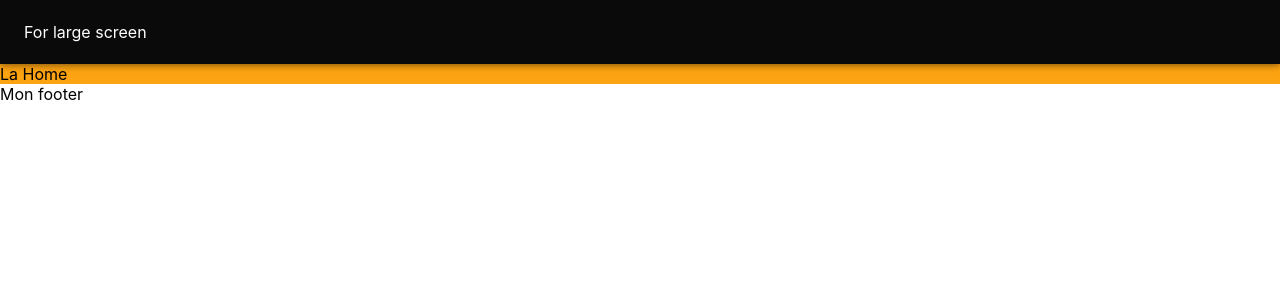
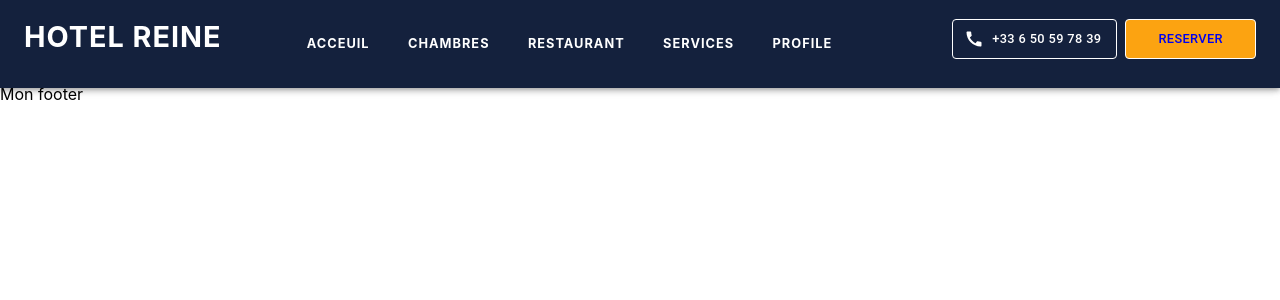
Before and after one commit to zoutigo/REINE-HOTEL, a React (Create React App) app in the folder client/: page / in a window 1280 px wide. Shown: the top 300 px of the page. Built offline with nearby package versions, Linux system fonts and the light colour scheme.

Commit message:
implement header toolbar and navigation for large screens

```diff
--- a/client/public/index.html
+++ b/client/public/index.html
@@ -26,7 +26,7 @@
     -->
     <title>React App</title>
   </head>
-  <body>
+  <body style='text-decoration: none;list-style: none;margin: 0px;padding: 0px;'>
     <noscript>You need to enable JavaScript to run this app.</noscript>
     <div id="root"></div>
     <!--
--- a/client/src/components/header/LargeToolbar.js
+++ b/client/src/components/header/LargeToolbar.js
@@ -1,10 +1,116 @@
 import React from 'react'
-import { Toolbar } from '@material-ui/core'
+import { Box, Button, Grid, Toolbar, Typography } from '@material-ui/core'
+import {makeStyles} from '@material-ui/styles'
+import CallIcon from '@material-ui/icons/Call';
+import {NavLink} from 'react-router-dom'
+
+const useStyles = makeStyles((theme)=>({
+    root: {
+        flexGrow: 1,
+        backgroundColor: theme.palette.blue.main,
+        minHeight: '11vh'
+
+      },
+      menuButton: {
+        marginRight: theme.spacing(1),
+      },
+      logo: {
+        flexGrow: 1,
+        textTransform: 'uppercase',
+        fontWeight: 'bold',
+        letterSpacing: '1px',
+        fontSize:'1.8rem'
+      },
+      box : {
+          display: 'flex',
+          justifyContent:'center',
+          lineHeight:'50px'
+
+      },
+      phoneBtn :{
+          color: theme.palette.white.main,
+          borderColor: theme.palette.white.main,
+          fontSize: '0.8rem',
+          height: '5vh'
+
+      },
+      navLinks : {
+          textDecoration:'none',
+          marginRight: '3vw',
+          textTransform: 'uppercase',
+          fontSize: '0.8em',
+          color: theme.palette.white.main,
+          fontWeight: 'bold',
+          letterSpacing:'1px'
+      },
+
+      bookingBtn : {
+        color: theme.palette.white.main,
+        borderColor: theme.palette.white.main,
+        height: '5vh',
+        fontSize: '0.8rem',
+        marginLeft: theme.spacing(1),
+        paddingLeft: theme.spacing(4),
+        paddingRight: theme.spacing(4),
+        backgroundColor: theme.palette.orange.main,
+
+      },
+      bookingNavlink :{
+          textDecoration:'none'
+      }
+
+}))
+
+const navElements = [
+                    {'name': 'acceuil', 'link': '/home'},
+                     {'name': 'chambres', 'link': '/rooms'},
+                     {'name': 'restaurant', 'link': '/restaurant'},
+                    {'name': 'services', 'link': '/services'},
+                    {'name': 'profile', 'link': '/profile'},
+                ]
+
 
 function LargeToolbar() {
+    const classes = useStyles()
     return (
-        <Toolbar>
-            For large screen
+        <Toolbar className={classes.root}>
+            <Grid container>
+                <Grid item md={3}>
+                    <Typography variant='H3'className={classes.logo}>
+                        Hotel Reine
+                    </Typography>
+                </Grid>
+                <Grid item md={5}>
+                <Box variant='div' className={classes.box}>
+                    {
+                        navElements.map((element, index)=>{
+                            return (
+
+                                    <NavLink key={index}to={element.link} className={classes.navLinks}>
+                                        {element.name}
+                                    </NavLink>
+
+                            )
+                        })
+                    }
+
+            </Box>
+                </Grid>
+
+                <Grid item md={4}>
+                    <Box variant='div'style={{textAlign:'right'}}>
+                            <Button variant='outlined' className={classes.phoneBtn} startIcon={<CallIcon />} href="tel:0033650507839">
+                                <Typography variant='H1'className={classes.phone}> +33 6 50 59 78 39</Typography>
+                            </Button>
+                            <Button variant='outlined' className={classes.bookingBtn}>
+                                <NavLink  to='/booking' className={classes.bookingNavlink}>Reserver</NavLink>
+                           </Button>
+                    </Box>
+
+                </Grid>
+
+            </Grid>
+
         </Toolbar>
     )
 }
--- a/client/src/components/header/SmallToolBar.js
+++ b/client/src/components/header/SmallToolBar.js
@@ -20,7 +20,7 @@ const useStyles = makeStyles((theme)=>({
       menuButton: {
         marginRight: theme.spacing(1),
       },
-      title: {
+      logo: {
         flexGrow: 1,
         textTransform: 'uppercase',
         fontWeight: 'bold',
@@ -47,7 +47,7 @@ function SmallToolBar() {
               {burgerMenuIsOpened ?  <CloseIcon /> : <MenuIcon />}
             </IconButton>
 
-            <Typography variant="h6" className={classes.title}>
+            <Typography variant="h6" className={classes.logo}>
               Hotel Reine
             </Typography>
 
```
